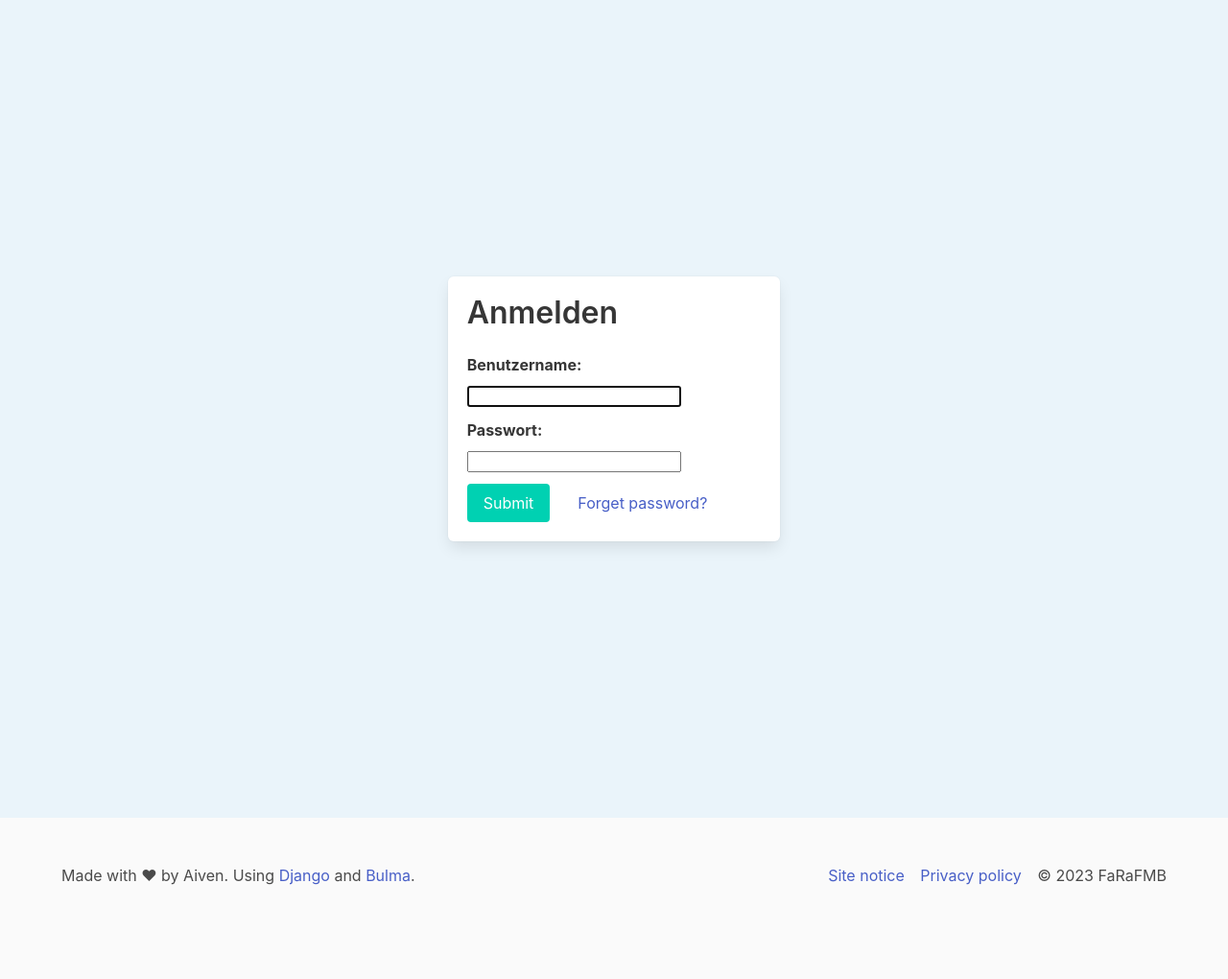
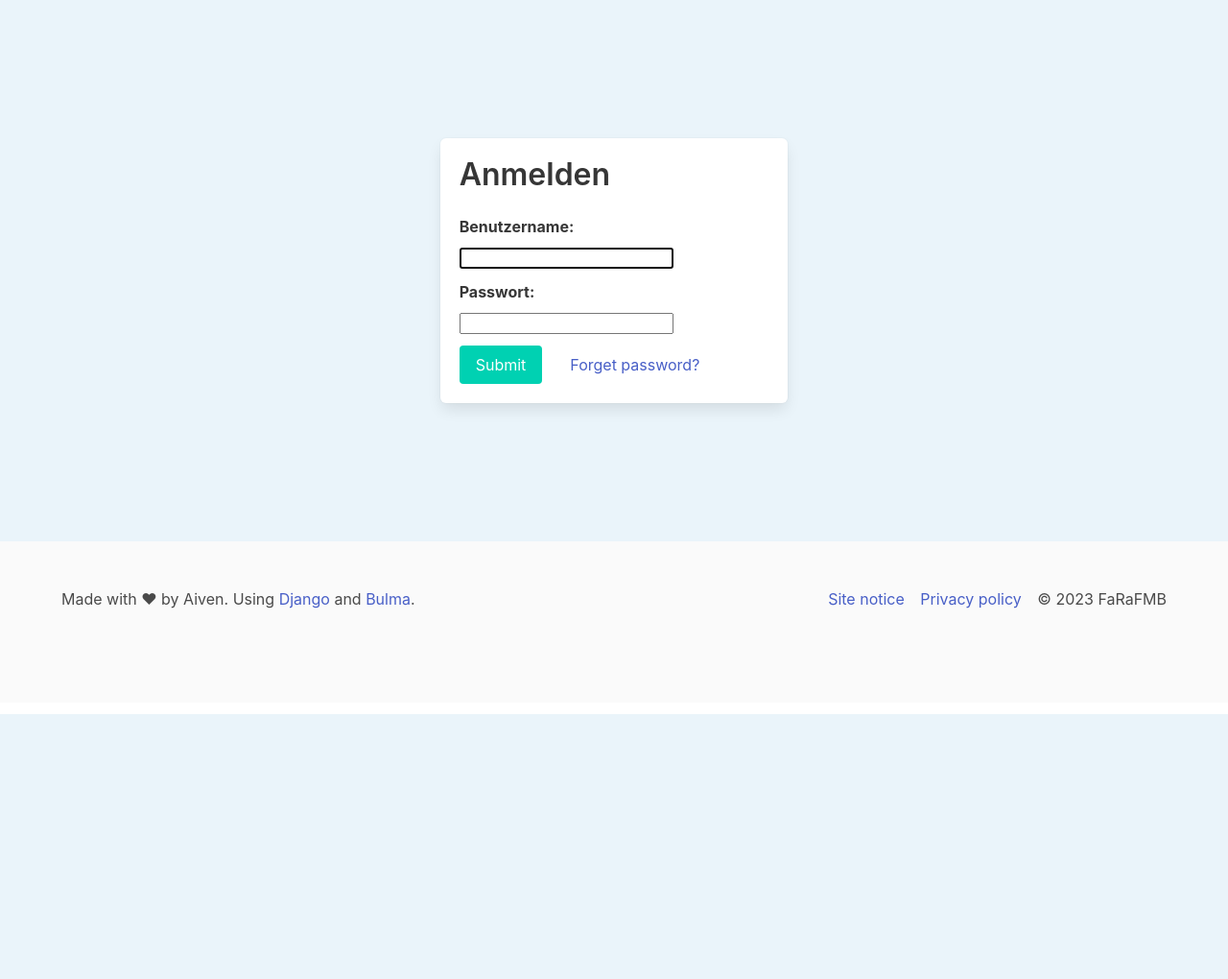
Before and after one commit to timptner/klubhaus, a Django app: page /accounts/login/ in a window 1280 px wide. Shown: the part 56-1076 px from the top of the page at 96% size. After the commit the page ends 800 px from the top, so only its background shows below. Run offline with Django 4.2, Linux system fonts and the light colour scheme.

Commit message:
Use smaller login section

```diff
--- a/accounts/templates/registration/login.html
+++ b/accounts/templates/registration/login.html
@@ -5,7 +5,7 @@
 {% block title %}{% trans "Log in" %}{% endblock %}
 
 {% block page %}
-    <section class="section is-large">
+    <section class="section is-medium">
         <div class="container">
             <div class="columns is-centered">
                 <div class="column is-one-third">
```
